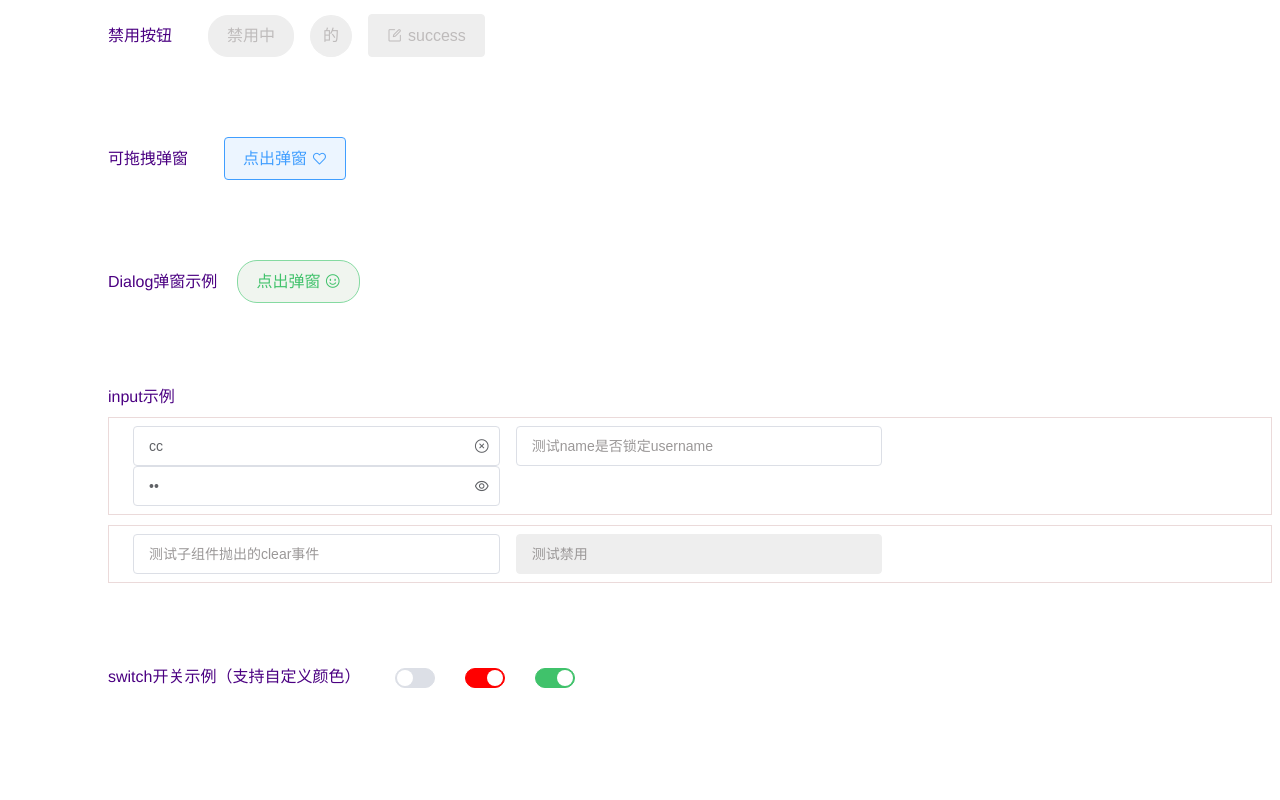
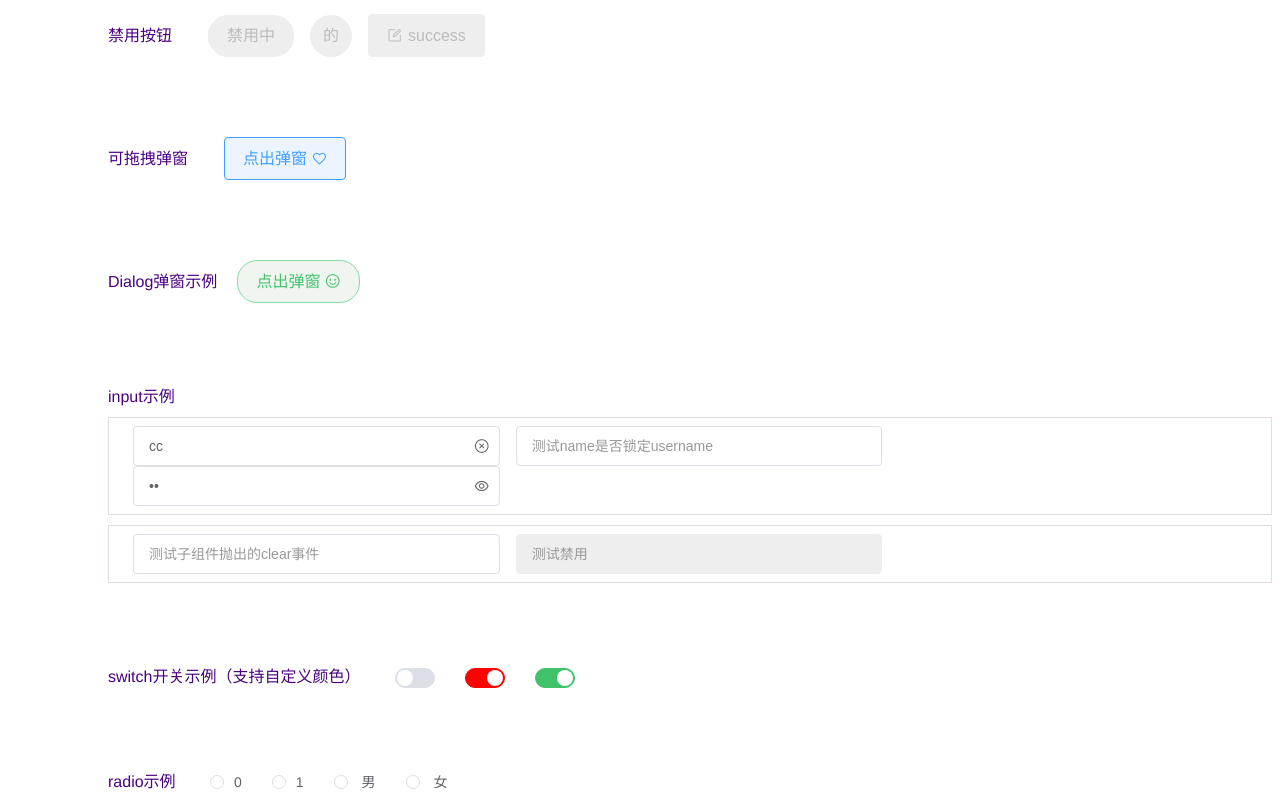
Before and after one commit to xyr550/honey-ui, a Vue app: page / in a window 1280 px wide. Shown: the part 640-1440 px from the top of the page. Before the commit the page ends 1336 px from the top, so only its background shows below. Built offline with nearby package versions, Linux system fonts and the light colour scheme.

Commit message:
✨ 特性: 新增radio组件

```diff
--- a/src/App.vue
+++ b/src/App.vue
@@ -4,6 +4,7 @@
     <dialog-test />
     <input-test />
     <switch-test />
+    <radio-test />
   </div>
 </template>
 
@@ -12,12 +13,13 @@ import ButtonTest from './demo/button-test.vue'
 import DialogTest from './demo/dialog-test.vue'
 import InputTest from './demo/input-test.vue'
 import SwitchTest from './demo/switch-test.vue'
+import RadioTest from './demo/radio-test.vue'
 // import PictureTest from './demo/picture-test.vue';
 
 export default {
   name: 'App',
   components: {
-    ButtonTest, DialogTest, InputTest, SwitchTest
+    ButtonTest, DialogTest, InputTest, SwitchTest, RadioTest
   },
   setup() {
   }
--- a/src/components/dialog.vue
+++ b/src/components/dialog.vue
@@ -97,7 +97,7 @@ export default defineComponent({
     const dragEnd = () => {
       state.draggable = false
       document.removeEventListener('mousemove', move)
-      document.addEventListener('mouseup', dragEnd)
+      document.removeEventListener('mouseup', dragEnd)
     }
     const dragStart = (e) => {
       // props中允许拖拽方可执行
--- /dev/null
+++ b/src/components/radio.vue
@@ -0,0 +1,127 @@
+<template>
+  <label :class="['ho-radio', {'is-checked': modelValue === label}]">
+    <span class="ho-radio_input">
+      <span class="ho-radio_inner"></span>
+      <input
+        class="ho-radio_original"
+        type="radio"
+        :name="name"
+        :value="label"
+        v-model="model">
+    </span>
+    <span class="ho-radio_label">
+      <slot></slot>
+      <template v-if="!$slots.default">
+        {{ label }}
+      </template>
+    </span>
+  </label>
+</template>
+
+<script>
+import {
+  defineComponent, computed
+} from 'vue'
+
+export default defineComponent({
+  name: 'HoRadio',
+  props: {
+    label: {
+      type: [String, Number, Boolean],
+      default: ''
+    },
+    modelValue: null,
+    name: {
+      type: String,
+      default: ''
+    }
+  },
+  setup(props, context) {
+    // vue3中计算属性的函数中如果传入一个对象，表示的是get和set
+    const model = computed({
+      get() {
+        return props.modelValue
+      },
+      set(val) {
+        context.emit('update:modelValue', val)
+      }
+    })
+    return { model }
+  }
+});
+</script>
+
+<style lang="less" scoped>
+.ho-radio {
+  position: relative;
+  cursor: pointer;
+  display: inline-block;
+  white-space: nowrap;
+  line-height: 1;
+  font-weight: 500;
+  color: #606266;
+  outline: none;
+  font-size: 14px;
+  margin-right: 30px;
+  user-select: none;
+  .ho-radio_input {
+    white-space: nowrap;
+    outline: none;
+    display: inline-block;
+    line-height: 1;
+    position: relative;
+    vertical-align: middle;
+  }
+  .ho-radio_label {
+    font-size: 14px;
+    padding-left: 10px;
+  }
+}
+.ho-radio_original {
+  opacity: 0;
+  outline: none;
+  position: absolute;
+  z-index: -1;
+  top: 0;
+  left: 0;
+  right: 0;
+  bottom: 0;
+  margin: 0;
+}
+.ho-radio_inner {
+  position: relative;
+  display: inline-block;
+  box-sizing: border-box;
+  border: 1px solid #dcdfe6;
+  border-radius: 100%;
+  width: 14px;
+  height: 14px;
+  background-color: #fff;
+  &:after {
+    width: 4px;
+    height: 4px;
+    border-radius: 100%;
+    background-color: #fff;
+    content: "";
+    position: absolute;
+    left: 50%;
+    top: 50%;
+    transform: translate(-50%, -50%) scale(0);
+    transition: transform .15s ease-in;
+  }
+}
+.is-checked {
+  .ho-radio_input {
+    .ho-radio_inner {
+      border-color: #409eff;
+      background-color: #409eff;
+      &:after {
+        transform: translate(-50%, -50%) scale(1);
+      }
+    }
+  }
+  .ho-radio_label {
+    color: #409eff;
+  }
+}
+</style>
--- /dev/null
+++ b/src/demo/radio-test.vue
@@ -0,0 +1,30 @@
+<template>
+  <!-- switch示例 -->
+  <div style="margin-top:80px">
+    <span style="color:#4B0082;margin-right:30px">radio示例
+    </span>
+    <ho-radio label="0" v-model="gender" />
+    <ho-radio label="1" v-model="gender" />
+
+    <ho-radio label="0" v-model="gender"> 男 </ho-radio>
+    <ho-radio label="1" v-model="gender"> 女 </ho-radio>
+  </div>
+</template>
+
+<script>
+import {
+  ref
+} from 'vue'
+
+export default {
+  setup() {
+    const gender = ref(null)
+    return {
+      gender
+    }
+  }
+};
+</script>
+
+<style lang="less" scoped>
+</style>
--- a/src/main.js
+++ b/src/main.js
@@ -7,6 +7,7 @@ import HoDialog from './components/dialog.vue'
 import HoBar from './components/bar.vue'
 import HoInput from './components/input.vue'
 import HoSwitch from './components/switch.vue'
+import HoRadio from './components/radio.vue'
 import pictureViewer from './components/picture-viewer.vue'
 
 const app = createApp(App)
@@ -17,6 +18,7 @@ app.component('HoDialog', HoDialog)
 app.component('HoBar', HoBar)
 app.component('HoInput', HoInput)
 app.component('HoSwitch', HoSwitch)
+app.component('HoRadio', HoRadio)
 app.component('pictureViewer', pictureViewer)
 // Vue.component(HoButton.name, HoButton)
 
```
